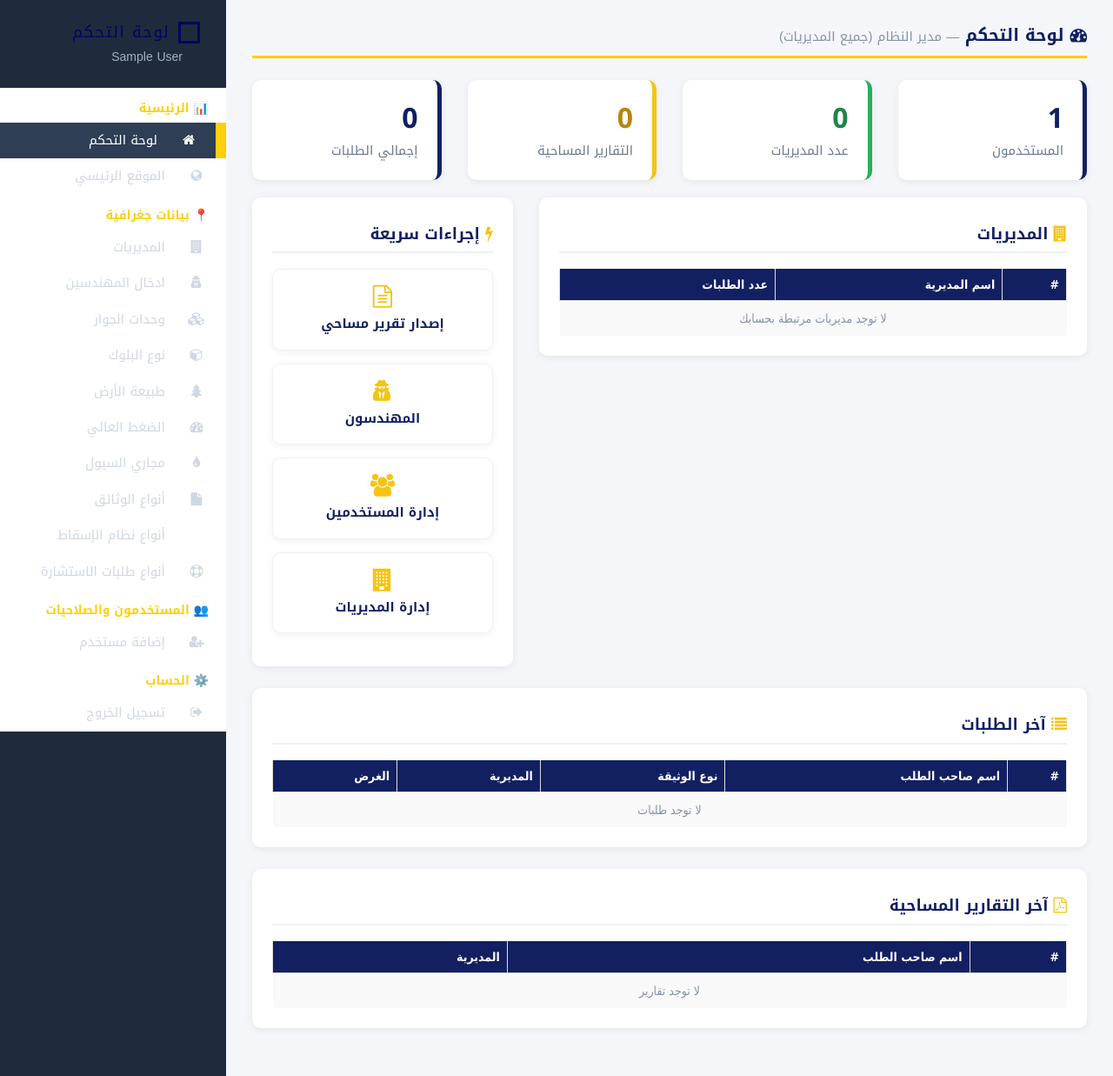
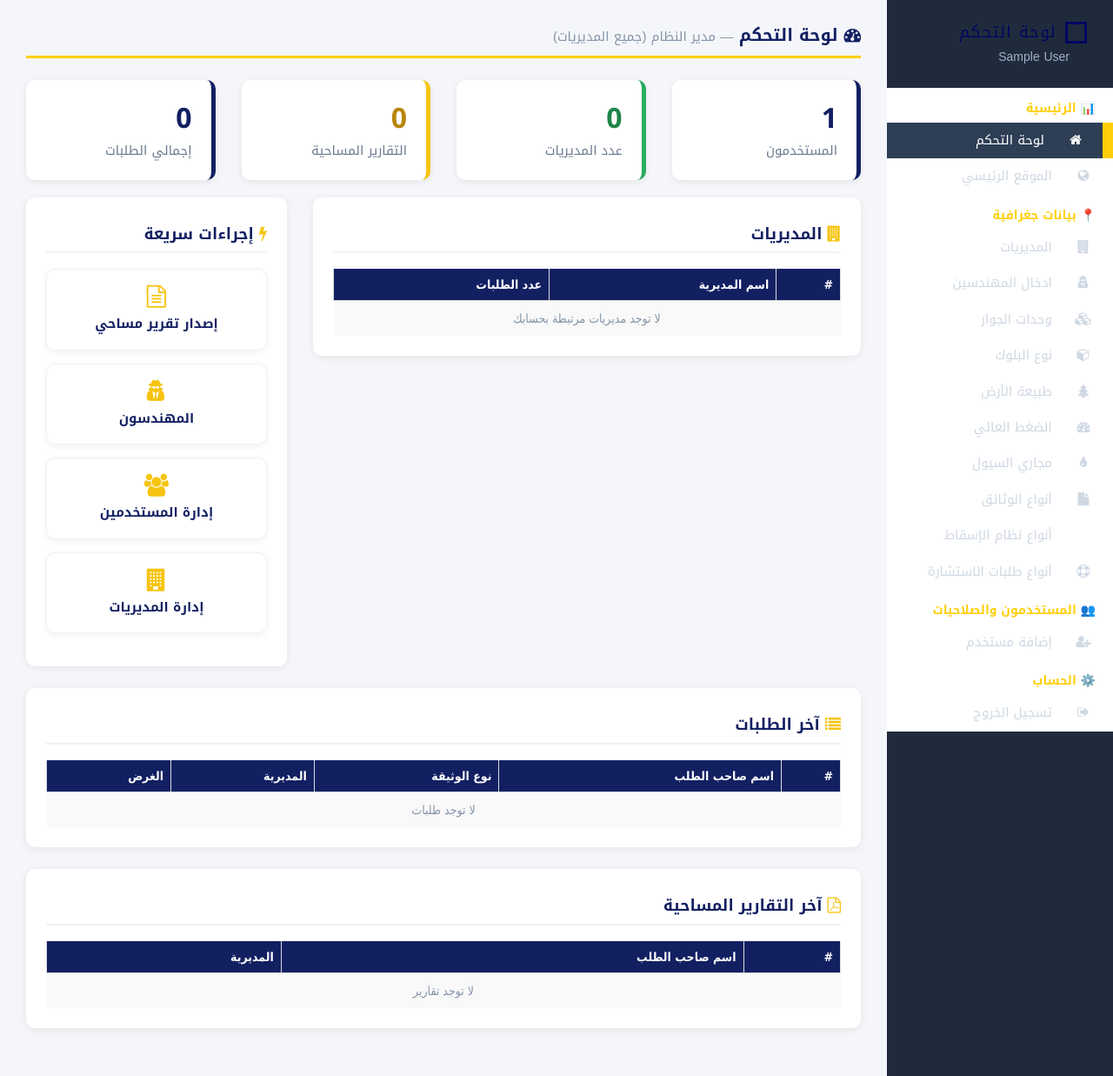
Before and after one commit to jamaly1882/project-lab, a Django app: page /index/ in a window 1280 px wide. Shown: the whole page at 87% size. Run offline with Django 4.2, Linux system fonts and the light colour scheme; the visitor is signed in with stand-in values (Sample User, id 1); data comes from the database, SQL or seed files in the repository; data that the repository does not hold is empty; some libraries are stand-ins or nearby versions; some web fonts are replaced.

Commit message:
Place dashboard navigation on the right
Co-authored-by: arena-agent <297053741+arena-agent@users.noreply.github.com>

```diff
--- a/masha/templates/masha/index.html
+++ b/masha/templates/masha/index.html
@@ -21,11 +21,12 @@
 
       .templatemo-flex-row {
         display: flex;
-        flex-direction: row-reverse;
+        direction: rtl;
+        flex-direction: row;
         min-height: 100vh;
       }
       .templatemo-sidebar {
-        order: 1;
+        order: 0;
         right: 0;
         left: auto;
         width: 260px;
@@ -34,7 +35,7 @@
         min-height: 100vh;
       }
       .templatemo-content {
-        order: 2;
+        order: 1;
         width: 100%;
         padding: 30px;
       }
```
